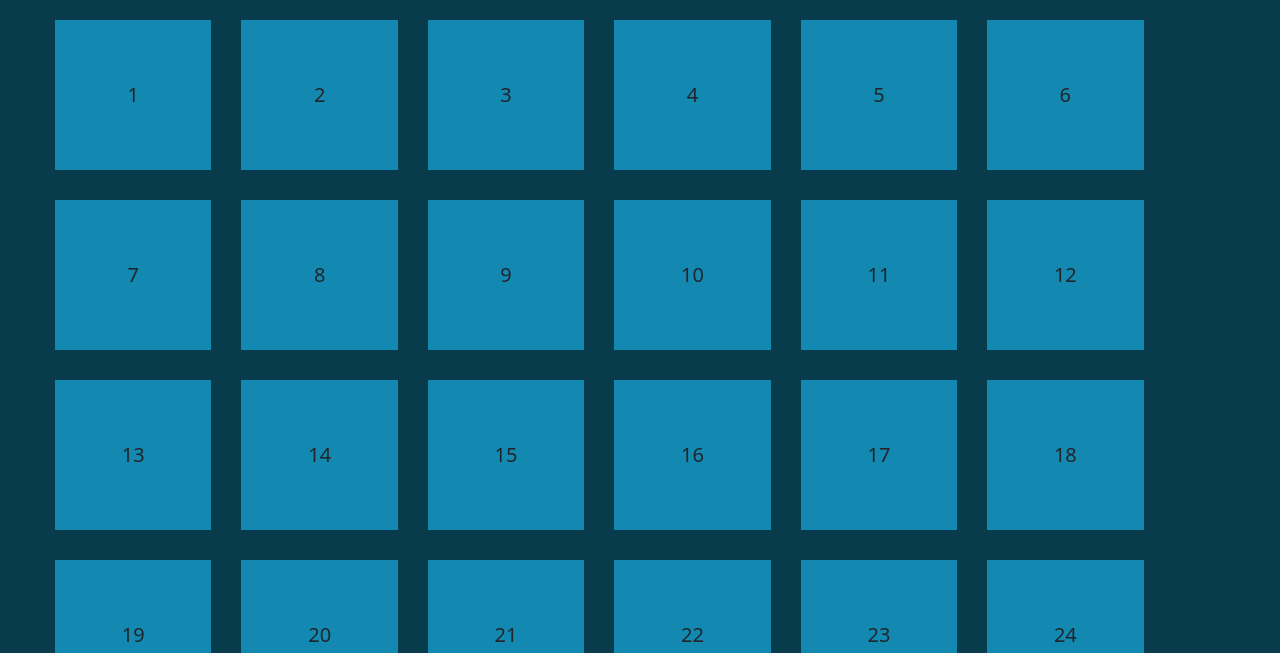
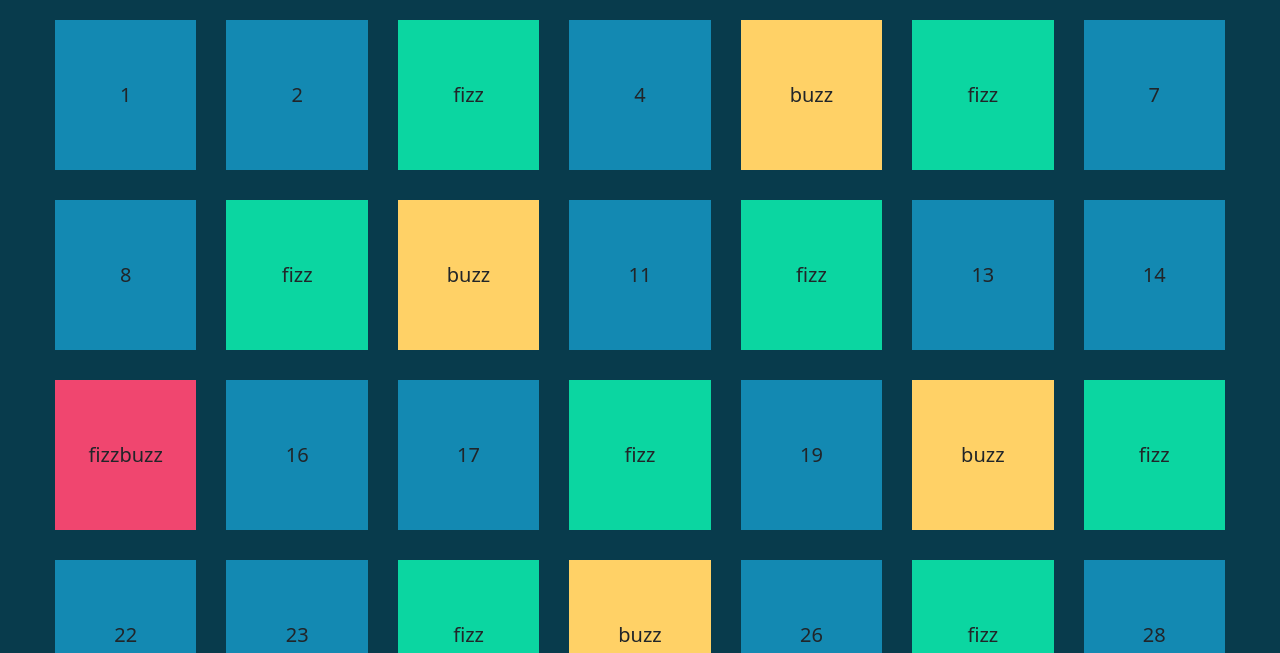
Before and after one commit to Obez99/js-fizzbuzzdom, a plain HTML site: page index.html in a window 1280 px wide. Shown: the part 147-800 px from the top of the page. Drawn offline with nearby package versions, Linux system fonts and the light colour scheme.

Commit message:
Completes exercise

```diff
--- a/css/style.css
+++ b/css/style.css
@@ -20,7 +20,7 @@ h1{
 }
 
 .fizz_container{
-  width: calc(100% / 7 - 15px);
+  width: calc(100% / 7 - 30px);
   height: 150px;
   background-color: rgb(19, 137, 178);
   margin:15px;
--- a/js/scripts.js
+++ b/js/scripts.js
@@ -6,4 +6,19 @@ for (let i = 1; i <= 100; i++){
   col.className = "fizz_container";
   container.append(col);
   col.textContent = i;
+
+  if(i % 3 === 0){
+  col.textContent = "fizz";
+  col.style.backgroundColor = "rgb(" + 11 + "," + 214 + "," + 161 + ")";
+  }
+
+  if(i % 5 === 0){
+  col.textContent = "buzz";
+  col.style.backgroundColor = "rgb(" + 255 + "," + 209 + "," + 102 + ")";
+  }
+
+  if(i % 3 === 0 && i % 5===0){
+  col.textContent = "fizzbuzz";
+  col.style.backgroundColor = "rgb(" + 240 + "," + 70 + "," + 111 + ")";
+  }
 }
```
